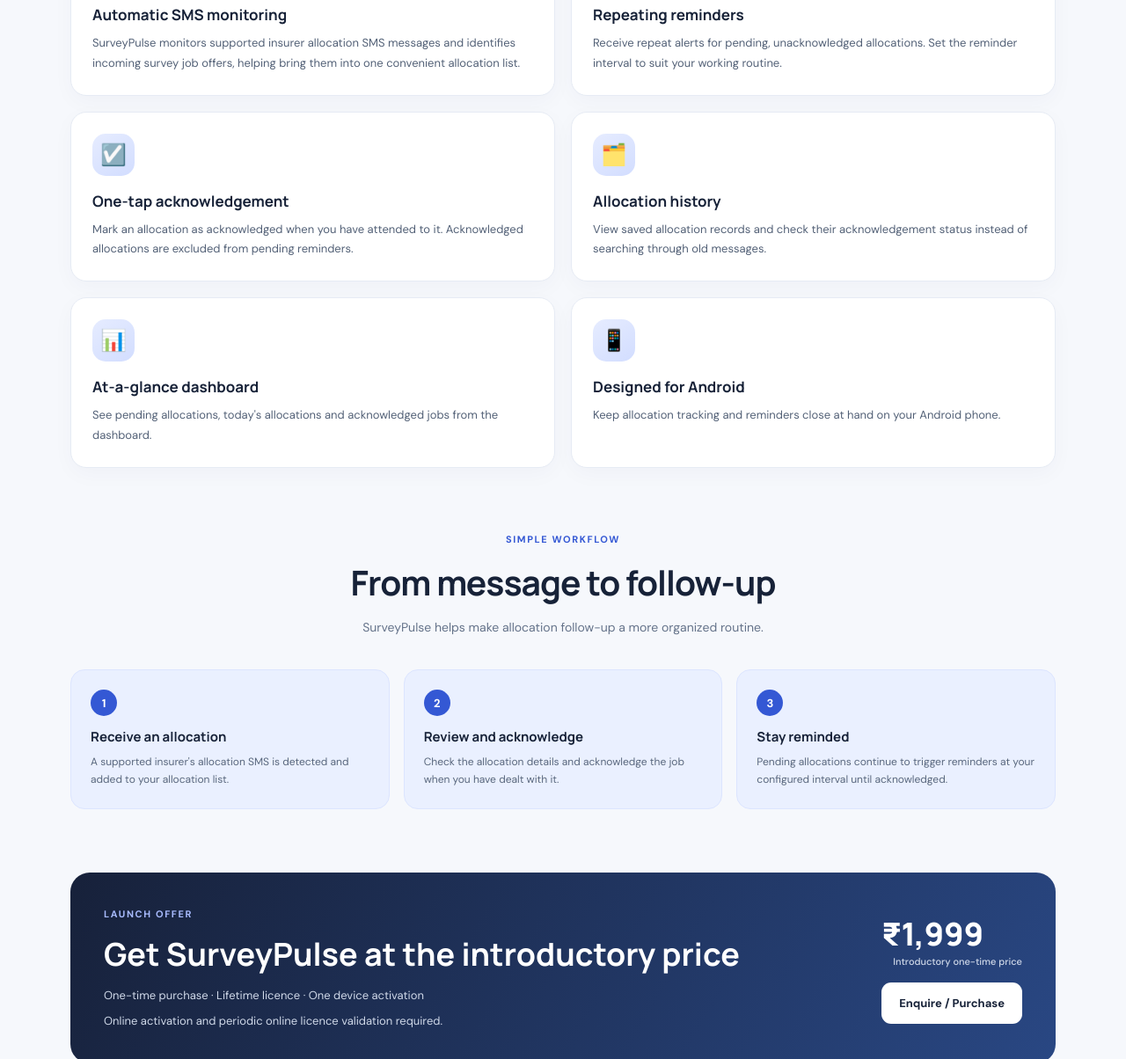
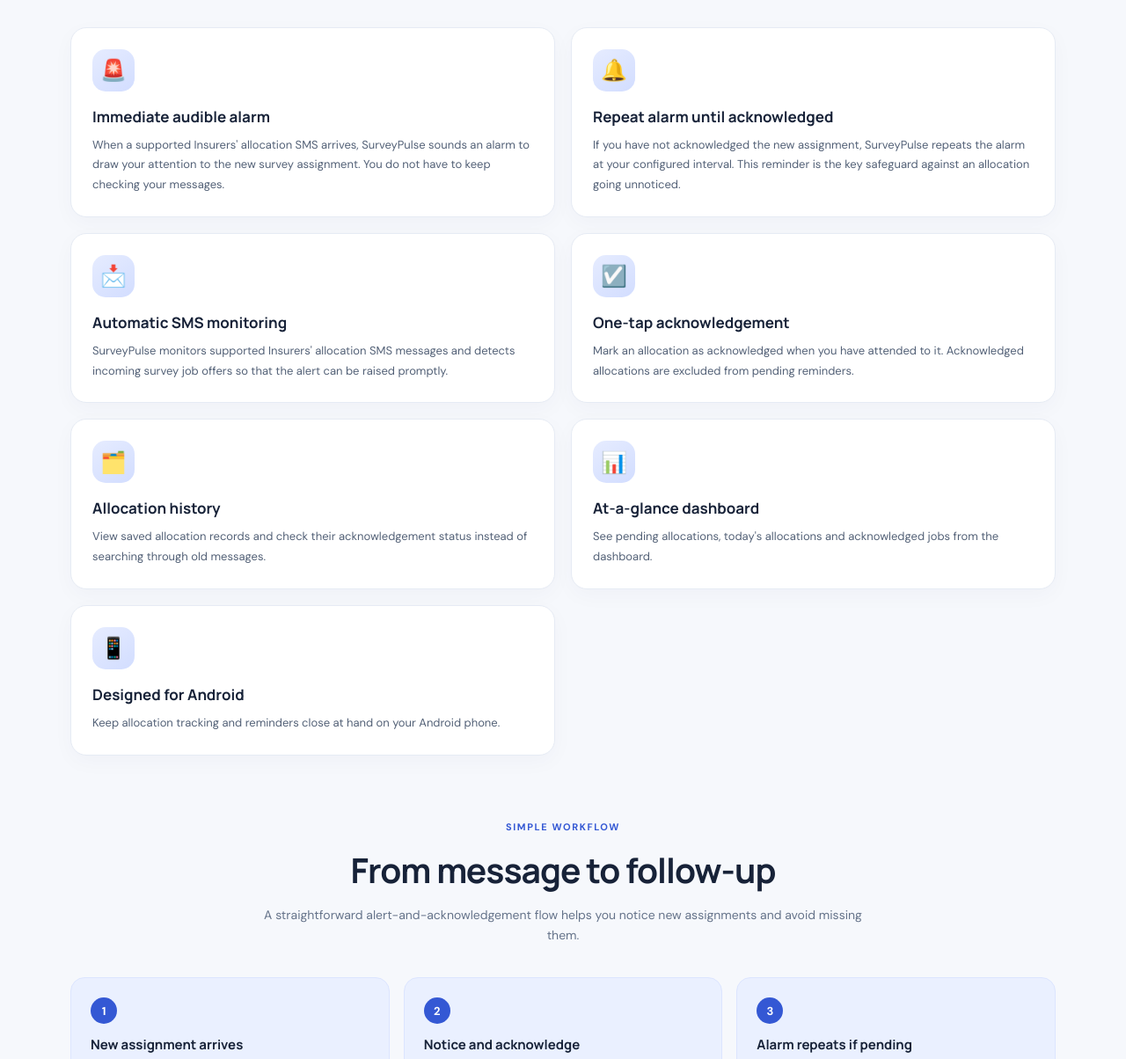
Before and after one commit to patrickalex25-netizen/allwininfotech-website, a plain HTML site: page surveypulse.html in a window 1280 px wide. Shown: the part 925-2129 px from the top of the page at 88% size. Drawn offline with Linux system fonts and the light colour scheme.

Commit message:
Revise meta description and title for clarity
Updated the description and title to emphasize audible alerts for survey assignments.

```diff
--- a/surveypulse.html
+++ b/surveypulse.html
@@ -4,8 +4,8 @@
 <meta charset="utf-8">
 <meta name="viewport" content="width=device-width,initial-scale=1">
 <meta name="theme-color" content="#111b32">
-<meta name="description" content="SurveyPulse helps insurance surveyors keep track of survey allocations with SMS monitoring, acknowledgement tracking and repeat reminders.">
-<title>SurveyPulse | Never Miss a Survey Allocation</title>
+<meta name="description" content="SurveyPulse alerts insurance surveyors to new survey assignments with an immediate audible alarm and repeat reminders, helping prevent missed allocations.">
+<title>SurveyPulse | Never Miss a Survey Assignment</title>
 <link rel="preconnect" href="https://fonts.googleapis.com">
 <link rel="preconnect" href="https://fonts.gstatic.com" crossorigin>
 <link href="https://fonts.googleapis.com/css2?family=DM+Sans:wght@400;500;600;700&family=Manrope:wght@500;600;700;800&display=swap" rel="stylesheet">
@@ -46,15 +46,16 @@ footer{background:#0c1321;color:#aeb8ca;padding:25px 0}.foot{display:flex;justif
 <section class="hero"><div class="wrap">
 <div class="eyebrow">Made for insurance surveyors</div>
 <h1>Never miss a<br><span>survey allocation.</span></h1>
-<p>SurveyPulse helps you keep track of incoming survey allocations, acknowledge the jobs you have received and stay reminded about pending allocations — all from your Android phone.</p>
+<p>Missing an allocation message can mean losing a valuable survey assignment. SurveyPulse monitors supported Insurers' allocation SMS messages and immediately sounds an alarm to draw your attention to a new assignment. If it remains unacknowledged, the alarm repeats at your configured interval until you acknowledge it.</p>
 <div class="actions"><a class="btn primary" href="mailto:allwininfotech25@gmail.com?subject=SurveyPulse%20Enquiry">Enquire about SurveyPulse</a><a class="btn secondary" href="#features">Explore features ↓</a></div>
 </div></section>
 
 <section class="section" id="features"><div class="wrap">
-<div class="heading"><div class="kicker">Stay on top of every allocation</div><h2>Your allocation assistant</h2><p>Keep important allocation messages visible and follow up on pending jobs without relying on memory alone.</p></div>
+<div class="heading"><div class="kicker">The alert comes first</div><h2>Be alerted. Notice the assignment. Respond.</h2><p>SurveyPulse is primarily an audible alert system—not merely a register of allocation messages. Its purpose is to make sure a new assignment does not go unnoticed.</p></div>
 <div class="featuregrid">
-<article class="feature"><div class="featureicon">📩</div><h3>Automatic SMS monitoring</h3><p>SurveyPulse monitors supported insurer allocation SMS messages and identifies incoming survey job offers, helping bring them into one convenient allocation list.</p></article>
-<article class="feature"><div class="featureicon">🔔</div><h3>Repeating reminders</h3><p>Receive repeat alerts for pending, unacknowledged allocations. Set the reminder interval to suit your working routine.</p></article>
+<article class="feature"><div class="featureicon">🚨</div><h3>Immediate audible alarm</h3><p>When a supported Insurers' allocation SMS arrives, SurveyPulse sounds an alarm to draw your attention to the new survey assignment. You do not have to keep checking your messages.</p></article>
+<article class="feature"><div class="featureicon">🔔</div><h3>Repeat alarm until acknowledged</h3><p>If you have not acknowledged the new assignment, SurveyPulse repeats the alarm at your configured interval. This reminder is the key safeguard against an allocation going unnoticed.</p></article>
+<article class="feature"><div class="featureicon">📩</div><h3>Automatic SMS monitoring</h3><p>SurveyPulse monitors supported Insurers' allocation SMS messages and detects incoming survey job offers so that the alert can be raised promptly.</p></article>
 <article class="feature"><div class="featureicon">☑️</div><h3>One-tap acknowledgement</h3><p>Mark an allocation as acknowledged when you have attended to it. Acknowledged allocations are excluded from pending reminders.</p></article>
 <article class="feature"><div class="featureicon">🗂️</div><h3>Allocation history</h3><p>View saved allocation records and check their acknowledgement status instead of searching through old messages.</p></article>
 <article class="feature"><div class="featureicon">📊</div><h3>At-a-glance dashboard</h3><p>See pending allocations, today's allocations and acknowledged jobs from the dashboard.</p></article>
@@ -63,11 +64,11 @@ footer{background:#0c1321;color:#aeb8ca;padding:25px 0}.foot{display:flex;justif
 </div></section>
 
 <section class="section" style="padding-top:0"><div class="wrap">
-<div class="heading"><div class="kicker">Simple workflow</div><h2>From message to follow-up</h2><p>SurveyPulse helps make allocation follow-up a more organized routine.</p></div>
+<div class="heading"><div class="kicker">Simple workflow</div><h2>From message to follow-up</h2><p>A straightforward alert-and-acknowledgement flow helps you notice new assignments and avoid missing them.</p></div>
 <div class="steps">
-<div class="step"><div class="number">1</div><h3>Receive an allocation</h3><p>A supported insurer's allocation SMS is detected and added to your allocation list.</p></div>
-<div class="step"><div class="number">2</div><h3>Review and acknowledge</h3><p>Check the allocation details and acknowledge the job when you have dealt with it.</p></div>
-<div class="step"><div class="number">3</div><h3>Stay reminded</h3><p>Pending allocations continue to trigger reminders at your configured interval until acknowledged.</p></div>
+<div class="step"><div class="number">1</div><h3>New assignment arrives</h3><p>SurveyPulse detects a supported Insurers' allocation SMS and immediately sounds an audible alarm.</p></div>
+<div class="step"><div class="number">2</div><h3>Notice and acknowledge</h3><p>Attend to the assignment and tap acknowledge to confirm that you have noticed it.</p></div>
+<div class="step"><div class="number">3</div><h3>Alarm repeats if pending</h3><p>If it has not been acknowledged, the alarm repeats at your configured interval to bring the assignment back to your attention.</p></div>
 </div>
 </div></section>
 
@@ -76,7 +77,7 @@ footer{background:#0c1321;color:#aeb8ca;padding:25px 0}.foot{display:flex;justif
 <div><div class="kicker">Launch offer</div><h2>Get SurveyPulse at the introductory price</h2><p>One-time purchase · Lifetime licence · One device activation</p><p style="margin-top:7px">Online activation and periodic online licence validation required.</p></div>
 <div><div class="price">₹1,999<small>Introductory one-time price</small></div><a class="btn primary" style="margin-top:17px;width:100%" href="mailto:allwininfotech25@gmail.com?subject=SurveyPulse%20Purchase%20Enquiry">Enquire / Purchase</a></div>
 </div>
-<p class="note">SurveyPulse is an allocation tracking and reminder tool. Message detection depends on supported message formats and Android notification/SMS permissions. Product features and compatibility may vary by device.</p>
+<p class="note">SurveyPulse is primarily an audible alert system to help prevent missed survey assignments. Allocation history and acknowledgement tracking are supporting features. Message detection depends on supported message formats and Android SMS permissions. Product features and compatibility may vary by device.</p>
 </div></section>
 </main>
 <footer><div class="wrap foot"><span>© 2026 Allwin InfoTech. All rights reserved.</span><a href="mailto:allwininfotech25@gmail.com">allwininfotech25@gmail.com</a></div></footer>
```
